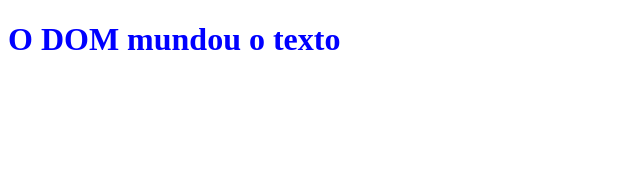
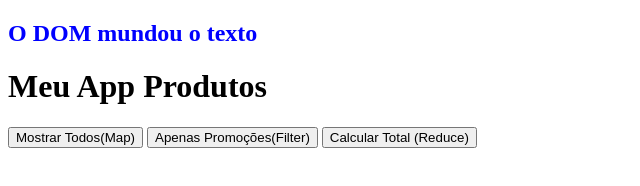
Before and after one commit to joaoaraujo472/Projeto2-webdev, a plain HTML site: page index.html in a window 1280 px wide. Shown: the whole page, without its empty margins (0-640 px from the left). Drawn offline with Linux system fonts and the light colour scheme.

Commit message:
feat: Estrutura de botões e lista de produtos html

```diff
--- a/index.html
+++ b/index.html
@@ -8,7 +8,21 @@
     <title>Document</title>
 </head>
 <body>
-    <h1 id="titulo"> Título Original</h1>
+    <header>
+        <h2 id="titulo"> Título Original</h2>
+        <h1>Meu App Produtos</h1>
+    </header>
+    <main class="container">
+        <div class="btn">
+            <button onclick="todosProdutos()">Mostrar Todos(Map)</button>
+            <button onclick="filtrarPromocoes()">Apenas Promoções(Filter)</button>
+            <button onclick="calcularTotal()">Calcular Total (Reduce)</button>
+        </div>
+
+        <div id="listar-produtos" class="produtos"></div>
+        <div id="resultado-total"></div>
+    </main>
+
 
     <!-- JS EXTERNO -->
      <script src="./src/js/script.js"></script>
```
Also changed, not shown: src/js/script.js (line endings or trailing spaces).
